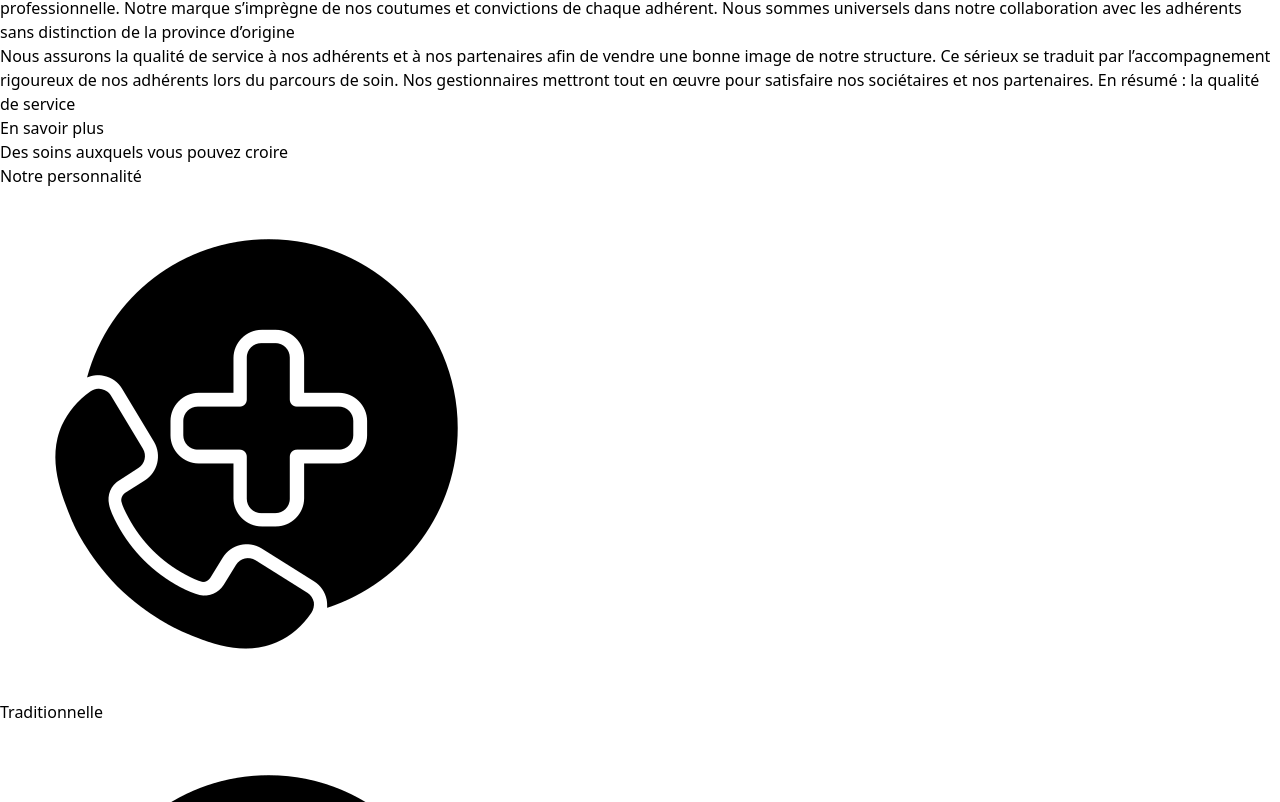
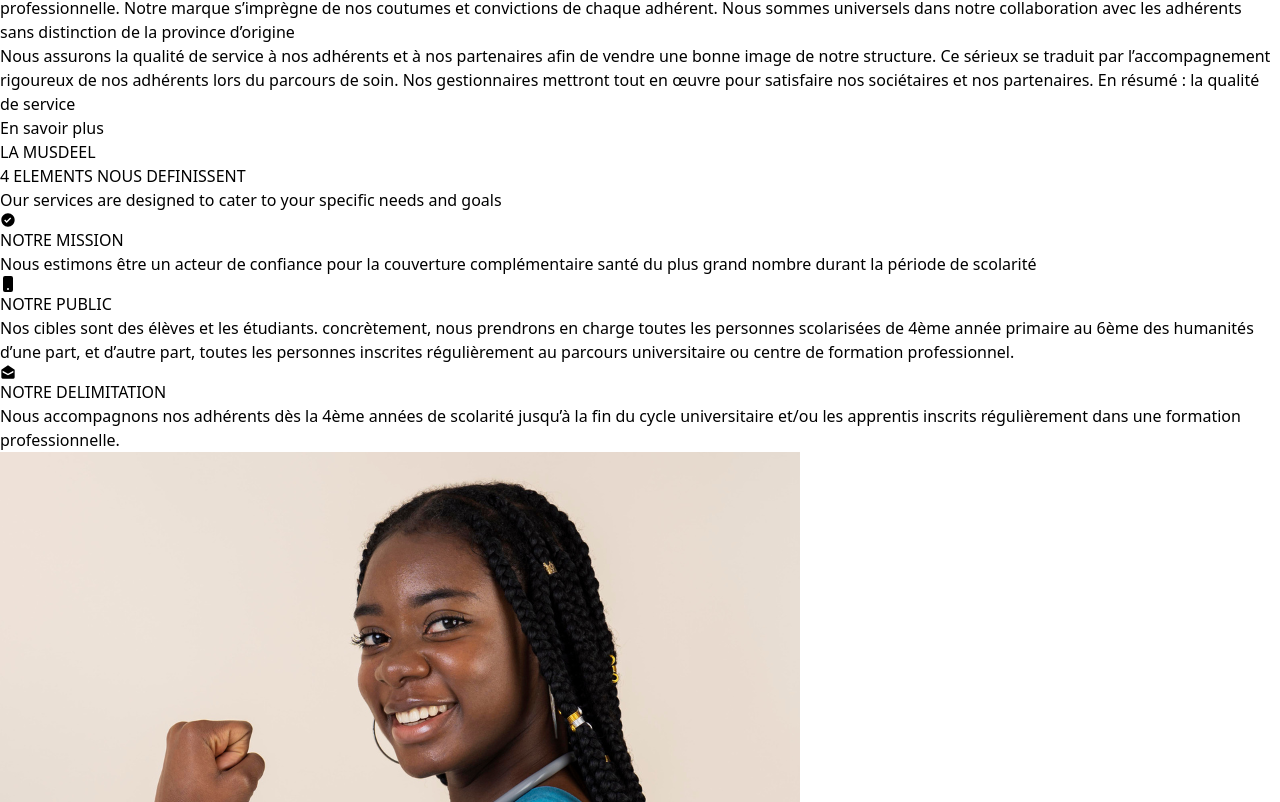
Before and after one commit to rovertnet/Scool, a React (Vite) app: page / in a window 1280 px wide. Shown: the part 1338-2140 px from the top of the page. Built offline with nearby package versions, Linux system fonts and the light colour scheme.

Commit message:
last commit

```diff
--- a/src/component/cHome/ComposantsMere.jsx
+++ b/src/component/cHome/ComposantsMere.jsx
@@ -2,7 +2,6 @@ import { MdOutlet } from "react-icons/md";
 import Banner from "../cAbout/Banner";
 import About from "./About";
 import Contact from "./Contact";
-import Person from "./Person";
 import Question from "./Question";
 import Partenaire from "./Partenaire";
 import NewsLetter from "./NewsLetter";
@@ -12,13 +11,14 @@ const ComposantsMere = () => {
   return (
     <>
       <Banner />
+      <div className=" md:container">
         <About />
-      <Person />
         <Element />
         <Question />
         <Contact />
         <Partenaire />
         <NewsLetter />
+      </div>
 
       <MdOutlet />
     </>
```
Lines whose indentation alone changed are shown as unchanged.
